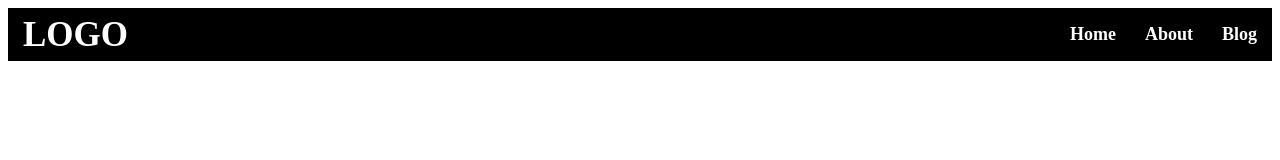
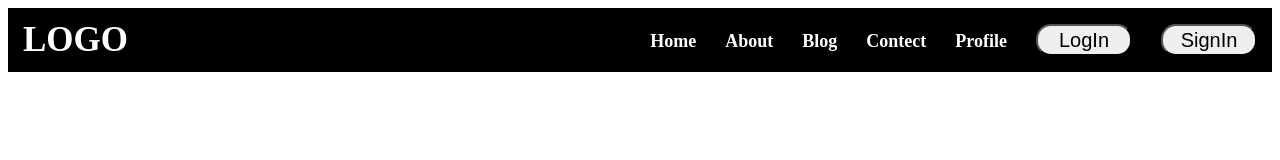
Before and after one commit to parthdholariya98/js, a plain HTML site: page index.html in a window 1280 px wide. Drawn offline with Linux system fonts and the light colour scheme.

Commit message:
js_update

```diff
--- a/index.css
+++ b/index.css
@@ -36,3 +36,15 @@ li a{
     font-weight: bold;
     margin-right: 25xp;
 }
+
+button{
+    font-size: 20px;
+    border-radius: 15px;
+    width: 6rem;
+    height: 2rem;
+
+}
+
+button a {
+    color: black;
+}
--- a/index.html
+++ b/index.html
@@ -14,6 +14,10 @@
                 <li><a href="#">Home</a></li>
                 <li><a href="#">About</a></li>
                 <li><a href="#">Blog</a></li>
+                <li><a href="#">Contect</a></li>
+                <li><a href="#">Profile </a></li>
+                <button><a href="#">LogIn</a></button>
+                <button><a href="#">SignIn</a></button>
             </ul>
         </div>
     </div>
--- a/script.js
+++ b/script.js
@@ -13,6 +13,91 @@
 // gamecounter-- ;
 // console.log(gamecounter);
 
-console.log(null <= 1);
 
-let str = "how do ypu do";
+// const myName = "myName";
+
+// console.log(myName);
+
+// const ontherName = myName.substring(0, 6);
+// console.log(ontherName);
+
+// const moreName = myName.slice(-6, 2);
+// console.log(moreName);
+
+// const newString = "  newString  "
+// console.log(newString);
+// console.log(newString.trim());
+
+
+// let subject = "javascript";
+// console.log(subject);
+
+// const ans = subject.split('').reverse('').join('');
+
+// console.log(ans);
+
+// const score = 100;
+// console.log(score);
+
+// const balance = new Number(100);
+// console.log(balance);
+
+// const  min = 10;
+// const max = 20;
+
+// console.log(Math.floor(Math.random() * (max -min + 1)) + min);
+
+
+
+// let myDate = new Date();
+
+// console.log(myDate.toString());
+// console.log(myDate.toDateString());
+// console.log(myDate.toLocaleDateString());
+
+// console.log(typeof myDate);
+
+// let mycreatedate = new Date("1-14-2024");
+// console.log(mycreatedate.toLocaleDateString());
+
+
+// console.log(mycreatedate.getTime());
+
+// let newDate = new Date();
+// console.log(newDate.getMonth() + 1);
+
+// const string = " Hello Word ! ";
+
+// let ans = string.trimStart();
+// console.log(ans);
+
+
+// const same = (a,b) => {
+//     console.log(same);
+// }
+
+// console.log(same);
+
+// const my_car  = ["car_1", "car_2", "car_3"];
+// const my_cars = ["car_4", "car_5", "car_6"];
+
+// const new_car = my_car.concat(my_cars);
+// console.log(new_car);
+
+// const number = [1, 2, 3, [4, 5, 6,], 7, [8, 9,], 10];
+// const real_number = number.flat(Infinity);
+// console.log(real_number);
+
+
+
+// console.log(Array.isArray("parth"));
+// console.log(Array.from("parth"));
+
+
+let score = 100
+let score_1 = 200
+let score_2 = 300
+let score_3 = 400
+let score_4 = 500
+
+console.log(Array.of(score, score_1, score_2, score_3, score_4));
```
